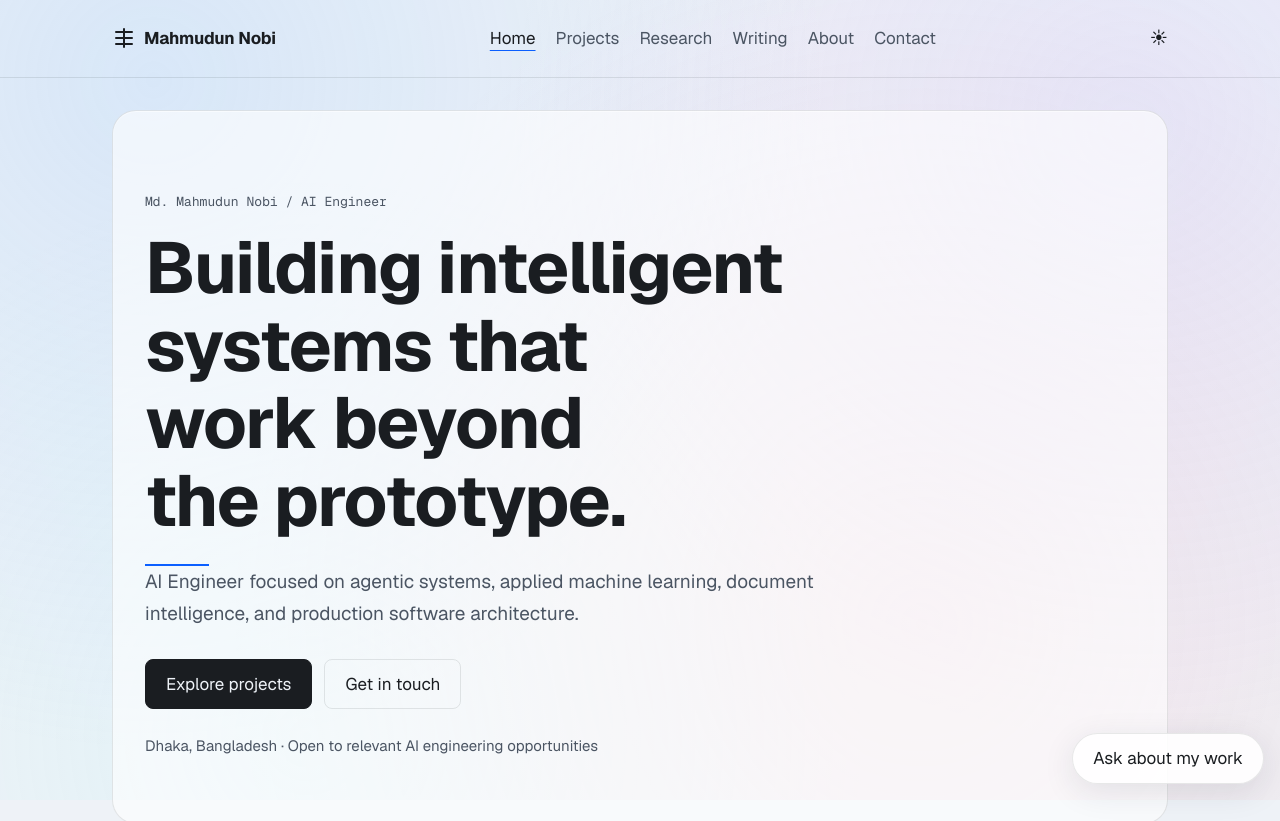
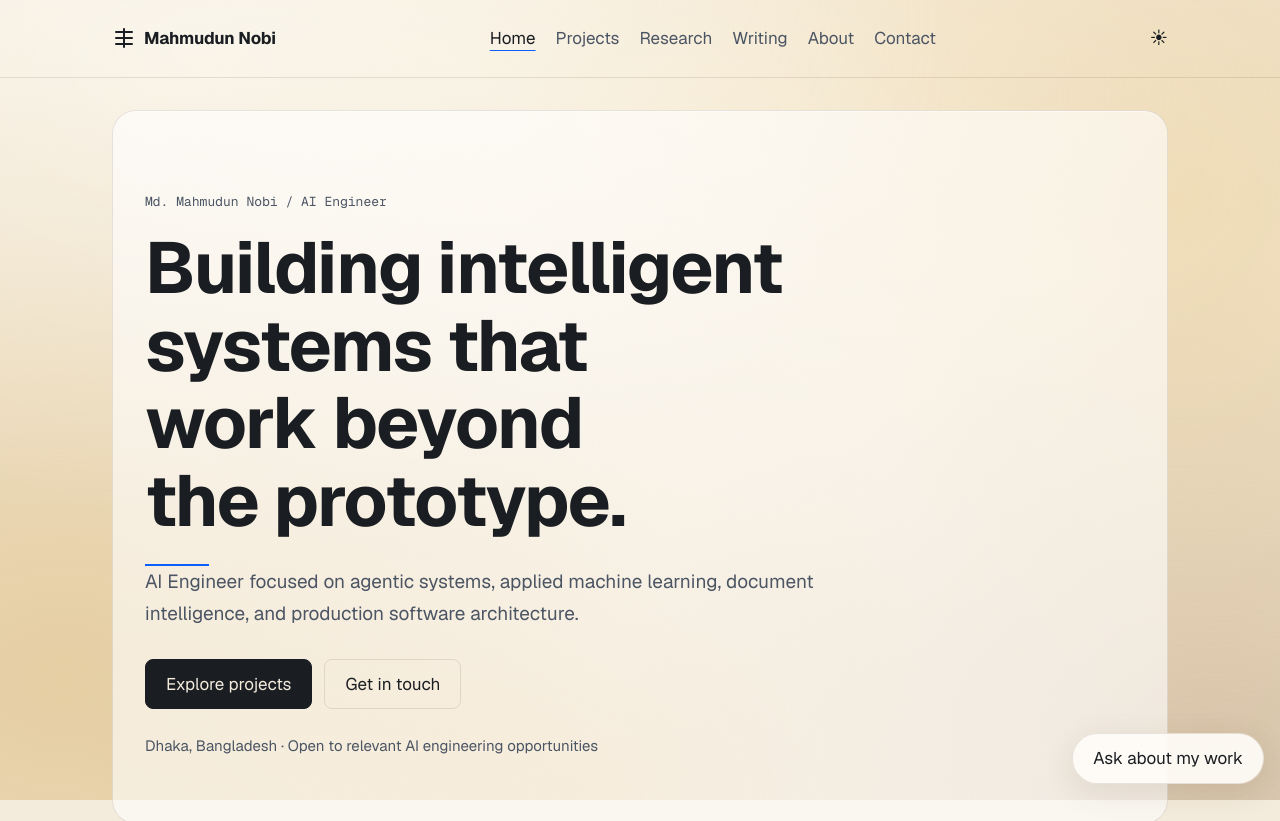
Before and after one commit to Nobi004/portfolio-live, a Next.js app: page / in a window 1280 px wide. Shown: the top 821 px of the page. Built offline with nearby package versions, Linux system fonts and the light colour scheme; no server answers.

Commit message:
feat: warm Origin OS light canvas and flowing gold mesh

```diff
--- a/src/app/globals.css
+++ b/src/app/globals.css
@@ -3,20 +3,20 @@
 @custom-variant dark (&:where(.dark, .dark *));
 
 :root {
-  --background: #eef2f7;
+  --background: #f3ebdc;
   --foreground: #1a1d21;
-  --surface: rgba(255, 255, 255, 0.72);
-  --surface-raised: rgba(255, 255, 255, 0.9);
+  --surface: rgba(252, 249, 243, 0.72);
+  --surface-raised: rgba(255, 253, 249, 0.9);
   --surface-glass: rgba(255, 255, 255, 0.6);
   --secondary: #4b5563;
   --accent: #0b5fff;
   --accent-violet: #5b21b6;
   --accent-coral: #e11d48;
-  --border: rgba(26, 29, 33, 0.1);
-  --shadow-soft: 0 8px 32px rgba(27, 38, 59, 0.1);
+  --border: rgba(74, 55, 30, 0.12);
+  --shadow-soft: 0 8px 32px rgba(74, 50, 20, 0.1);
   --radius-lg: 24px;
   --radius-md: 16px;
-  --rule: rgba(26, 29, 33, 0.1);
+  --rule: rgba(74, 55, 30, 0.12);
   --radius: 8px;
   --space-section: clamp(3rem, 8vw, 6rem);
   --font-size-hero: clamp(2.25rem, 1.2rem + 5vw, 4.5rem);
@@ -48,10 +48,12 @@ body::before {
   z-index: -1;
   pointer-events: none;
   background:
-    radial-gradient(60rem 60rem at 12% 10%, color-mix(in srgb, #93c5fd 24%, transparent), transparent 70%),
-    radial-gradient(55rem 55rem at 88% 16%, color-mix(in srgb, #c4b5fd 20%, transparent), transparent 70%),
-    radial-gradient(62rem 62rem at 72% 78%, color-mix(in srgb, #fda4af 18%, transparent), transparent 70%),
-    radial-gradient(50rem 50rem at 24% 92%, color-mix(in srgb, #a5f3fc 16%, transparent), transparent 70%);
+    radial-gradient(70rem 42rem at 15% 6%, color-mix(in srgb, #fffdf7 60%, transparent), transparent 70%),
+    radial-gradient(50rem 30rem at 55% 15%, color-mix(in srgb, #f9edd4 55%, transparent), transparent 75%),
+    radial-gradient(60rem 55rem at 92% 25%, color-mix(in srgb, #e9c98c 50%, transparent), transparent 70%),
+    radial-gradient(75rem 60rem at 5% 85%, color-mix(in srgb, #d2a24c 40%, transparent), transparent 72%),
+    radial-gradient(45rem 35rem at 45% 100%, color-mix(in srgb, #e0b978 35%, transparent), transparent 70%),
+    radial-gradient(55rem 45rem at 95% 95%, color-mix(in srgb, #8a5a2b 28%, transparent), transparent 70%);
 }
 .dark body::before {
   background:
```
